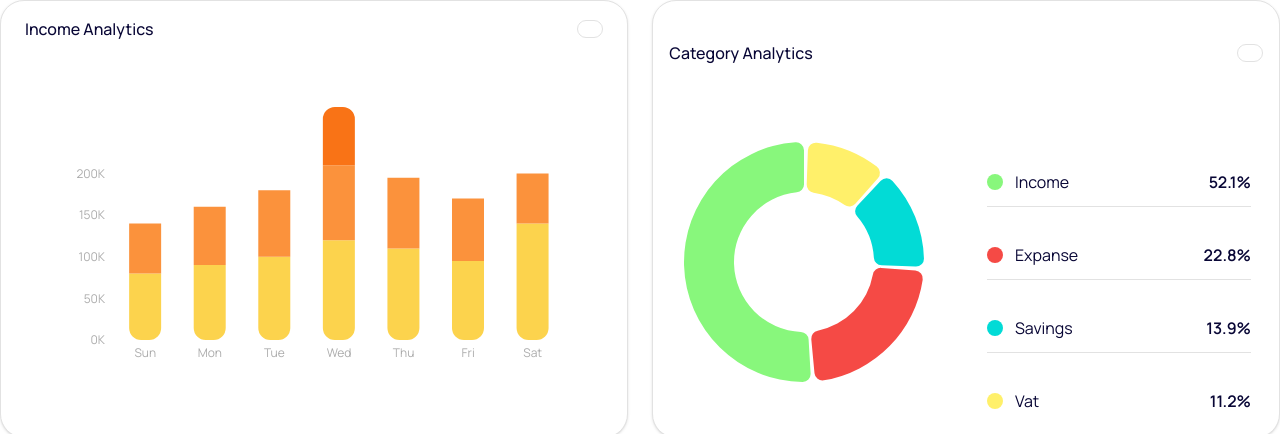
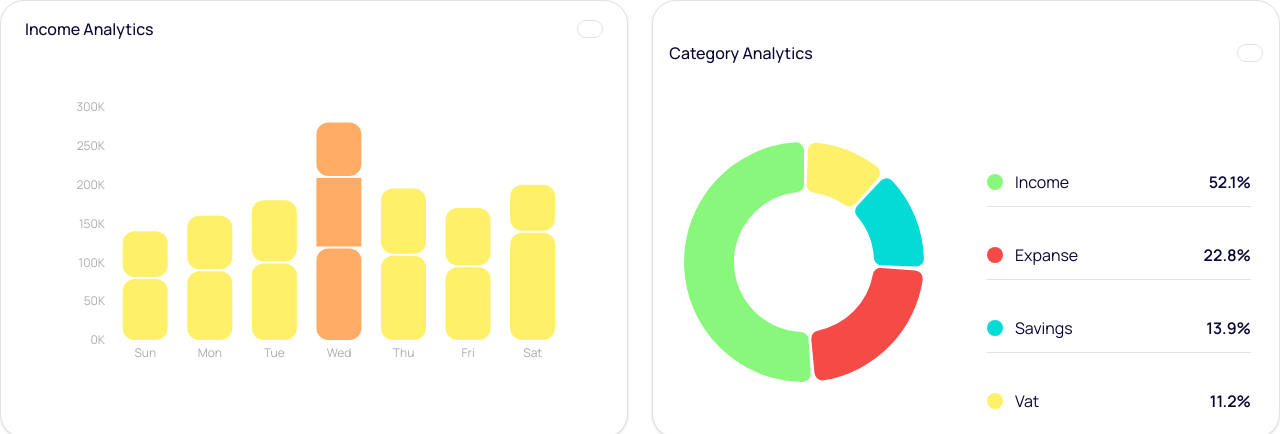
Before and after one commit to nrbnayon/SaaS-Based-CRM-Client, a Next.js app: page /overview in a window 1280 px wide. Shown: the part 500-934 px from the top of the page. Built offline with nearby package versions, Linux system fonts and the light colour scheme.

Commit message:
update AnalyticsSection to enhance income analytics visualization with custom segmented bars

```diff
--- a/src/app/(dashboard)/components/Overview/AnalyticsSection.tsx
+++ b/src/app/(dashboard)/components/Overview/AnalyticsSection.tsx
@@ -19,16 +19,79 @@ import {
 } from "recharts";
 
 export const AnalyticsSection = () => {
-  // Data for Income Analytics using StackedBarChart format
-  const stackedBarData = [
-    { day: "Sun", income1: 80, income2: 60 },
-    { day: "Mon", income1: 90, income2: 70 },
-    { day: "Tue", income1: 100, income2: 80 },
-    { day: "Wed", income1: 120, income2: 90, income3: 70 }, // Wednesday has 3 segments
-    { day: "Thu", income1: 110, income2: 85 },
-    { day: "Fri", income1: 95, income2: 75 },
-    { day: "Sat", income1: 140, income2: 60 },
+  // Data for Income Analytics - single color bars based on total value
+  const incomeData = [
+    { day: "Sun", value: 140, segments: [80, 60] }, // Total: 140 < 80% of 300 = 240, so use #FFF06A
+    { day: "Mon", value: 160, segments: [90, 70] }, // Total: 160 < 80% of 300 = 240, so use #FFF06A
+    { day: "Tue", value: 180, segments: [100, 80] }, // Total: 180 < 80% of 300 = 240, so use #FFF06A
+    { day: "Wed", value: 280, segments: [120, 90, 70] }, // Total: 280 > 80% of 300 = 240, so use #FFAD66
+    { day: "Thu", value: 195, segments: [110, 85] }, // Total: 195 < 80% of 300 = 240, so use #FFF06A
+    { day: "Fri", value: 170, segments: [95, 75] }, // Total: 170 < 80% of 300 = 240, so use #FFF06A
+    { day: "Sat", value: 200, segments: [140, 60] }, // Total: 200 < 80% of 300 = 240, so use #FFF06A
   ];
+
+  // Convert data to format needed for chart with color based on 80% threshold
+  const chartData = incomeData.map((item) => ({
+    day: item.day,
+    value: item.value,
+    color: item.value > 240 ? "#FFAD66" : "#FFF06A", // 80% of 300K = 240K
+  }));
+
+  // Custom bar component to create segmented appearance
+  interface SegmentProps {
+    fill: string;
+    x: number;
+    y: number;
+    width: number;
+    height: number;
+    payload: {
+      segments: number[];
+    };
+  }
+
+  const CustomBar = (props: SegmentProps) => {
+    const { fill, payload, x, y, width, height } = props;
+
+    if (!payload || !payload.segments) return null;
+
+    const segments = payload.segments;
+    const totalValue = segments.reduce((sum, seg) => sum + seg, 0);
+    const segmentGap = 2; // Gap between segments
+    const totalGaps = (segments.length - 1) * segmentGap;
+    const availableHeight = height - totalGaps;
+
+    let currentY = y + height;
+
+    return (
+      <g>
+        {segments.map((segmentValue: number, index: number) => {
+          const segmentHeight: number =
+            (segmentValue / totalValue) * availableHeight;
+          currentY -= segmentHeight;
+
+          // Only first (bottom) and last (top) segments get border radius
+          const isFirstSegment: boolean = index === 0;
+          const isLastSegment: boolean = index === segments.length - 1;
+
+          const rect = (
+            <rect
+              key={index}
+              x={x}
+              y={currentY}
+              width={width}
+              height={segmentHeight}
+              fill={fill}
+              rx={isFirstSegment || isLastSegment ? 12 : 0}
+              ry={isFirstSegment || isLastSegment ? 12 : 0}
+            />
+          );
+
+          currentY -= segmentGap;
+          return rect;
+        })}
+      </g>
+    );
+  };
 
   // Category Analytics data
   const categoryData = [
@@ -59,114 +122,122 @@ export const AnalyticsSection = () => {
   ];
 
   return (
-    <div className='flex gap-6'>
+    <div className="flex gap-6">
       {/* Income Analytics Card */}
-      <Card className='w-1/2 dark:bg-dark-primary rounded-3xl p-4'>
-        <CardHeader className='px-2'>
-          <div className='flex items-center justify-between px-0'>
-            <CardTitle className='font-medium text-foreground text-base'>
+      <Card className="w-1/2 dark:bg-dark-primary rounded-3xl p-4">
+        <CardHeader className="px-2">
+          <div className="flex items-center justify-between px-0">
+            <CardTitle className="font-medium text-foreground text-base">
               Income Analytics
             </CardTitle>
-            <Select defaultValue='week'>
-              <SelectTrigger className='w-auto px-3 py-2 text-muted-foreground rounded-lg border border-solid border-border bg-transparent'>
+            <Select defaultValue="week">
+              <SelectTrigger className="w-auto px-3 py-2 text-muted-foreground rounded-lg border border-solid border-border bg-transparent">
                 <SelectValue
-                  placeholder='Week'
-                  className='font-normal text-border text-xs'
+                  placeholder="Week"
+                  className="font-normal text-border text-xs"
                 />
               </SelectTrigger>
               <SelectContent>
-                <SelectItem value='daily'>Daily</SelectItem>
-                <SelectItem value='weekly'>Weekly</SelectItem>
-                <SelectItem value='monthly'>Monthly</SelectItem>
-                <SelectItem value='yearly'>Yearly</SelectItem>
+                <SelectItem value="daily">Daily</SelectItem>
+                <SelectItem value="weekly">Weekly</SelectItem>
+                <SelectItem value="monthly">Monthly</SelectItem>
+                <SelectItem value="yearly">Yearly</SelectItem>
               </SelectContent>
             </Select>
           </div>
         </CardHeader>
 
-        <CardContent className='p-4 h-80'>
-          <ResponsiveContainer width='100%' height='100%'>
+        <CardContent className="p-4 h-80">
+          <ResponsiveContainer width="100%" height="100%">
             <BarChart
-              data={stackedBarData}
-              margin={{ top: 20, right: 30, left: 20, bottom: 5 }}
-              barCategoryGap='25%'
+              data={chartData}
+              margin={{
+                top: 20,
+                right: 30,
+                left: 20,
+                bottom: 5,
+              }}
+              barGap={10}
+              barCategoryGap="15%"
             >
               <XAxis
-                dataKey='day'
+                dataKey="day"
                 axisLine={false}
                 tickLine={false}
                 tick={{ fontSize: 12, fill: "#ACACAC" }}
+                stroke="none"
               />
               <YAxis
                 axisLine={false}
                 tickLine={false}
                 tick={{ fontSize: 12, fill: "#ACACAC" }}
                 tickFormatter={(value) => `${value}K`}
-                domain={[0, 200]}
-                ticks={[0, 50, 100, 150, 200]}
-              />
-              {/* Stacked bars - all use same stackId to stack on top of each other */}
-              <Bar
-                dataKey='income1'
-                stackId='income'
-                fill='#FCD34D'
-                radius={[0, 0, 12, 12]}
+                domain={[0, 300]}
+                ticks={[0, 50, 100, 150, 200, 250, 300]}
               />
               <Bar
-                dataKey='income2'
-                stackId='income'
-                fill='#FB923C'
-                radius={[0, 0, 0, 0]}
-              />
-              <Bar
-                dataKey='income3'
-                stackId='income'
-                fill='#F97316'
-                radius={[12, 12, 0, 0]}
+                dataKey="value"
+                shape={(props: any) => {
+                  // Find the original data with segments
+                  const originalData = incomeData.find(
+                    (item) => item.day === props.payload.day
+                  );
+                  // Use the color from chartData
+                  const colorData = chartData.find(
+                    (item) => item.day === props.payload.day
+                  );
+                  return (
+                    <CustomBar
+                      {...props}
+                      payload={originalData}
+                      fill={colorData?.color || "#FFF06A"}
+                    />
+                  );
+                }}
               />
             </BarChart>
           </ResponsiveContainer>
         </CardContent>
       </Card>
 
-      {/* Category Analytics Card - same as before */}
-      <Card className='w-1/2 dark:bg-dark-primary rounded-3xl'>
-        <CardHeader className='p-2'>
-          <div className='flex items-center justify-between p-2'>
-            <CardTitle className='font-medium text-foreground text-base'>
+      {/* Category Analytics Card */}
+      <Card className="w-1/2 dark:bg-dark-primary rounded-3xl">
+        <CardHeader className="p-2">
+          <div className="flex items-center justify-between p-2">
+            <CardTitle className="font-medium text-foreground text-base">
               Category Analytics
             </CardTitle>
-            <Select defaultValue='yearly'>
-              <SelectTrigger className='w-auto px-3 py-2 text-muted-foreground rounded-lg border border-border bg-transparent'>
+            <Select defaultValue="yearly">
+              <SelectTrigger className="w-auto px-3 py-2 text-muted-foreground rounded-lg border border-border bg-transparent">
                 <SelectValue
-                  placeholder='Yearly'
-                  className='font-normal text-border text-xs'
+                  placeholder="Yearly"
+                  className="font-normal text-border text-xs"
                 />
               </SelectTrigger>
               <SelectContent>
-                <SelectItem value='yearly'>Yearly</SelectItem>
-                <SelectItem value='monthly'>Monthly</SelectItem>
-                <SelectItem value='weekly'>Weekly</SelectItem>
+                <SelectItem value="yearly">Yearly</SelectItem>
+                <SelectItem value="monthly">Monthly</SelectItem>
+                <SelectItem value="weekly">Weekly</SelectItem>
               </SelectContent>
             </Select>
           </div>
         </CardHeader>
 
-        <CardContent className='p-4 flex items-center justify-between flex-1'>
-          <div className='relative w-[270px] h-[270px]'>
-            <ResponsiveContainer width='100%' height='100%'>
+        <CardContent className="p-4 flex items-center justify-between flex-1">
+          <div className="relative w-[270px] h-[270px]">
+            <ResponsiveContainer width="100%" height="100%">
               <PieChart>
                 <Pie
                   data={categoryData}
-                  cx='50%'
-                  cy='50%'
+                  cx="50%"
+                  cy="50%"
                   innerRadius={70}
                   outerRadius={120}
                   paddingAngle={2}
-                  dataKey='value'
+                  dataKey="value"
                   startAngle={90}
                   endAngle={450}
-                  stroke='none'
+                  stroke="none"
                   cornerRadius={8}
                 >
                   {categoryData.map((entry, index) => (
@@ -181,25 +252,25 @@ export const AnalyticsSection = () => {
             </ResponsiveContainer>
           </div>
 
-          <div className='flex flex-col w-72 h-52 items-start gap-6 p-3 rounded-2xl'>
+          <div className="flex flex-col w-72 h-52 items-start gap-6 p-3 rounded-2xl">
             {categoryData.map((category, index) => (
-              <div key={index} className='w-full'>
-                <div className='flex items-center justify-between w-full'>
-                  <div className='flex items-center gap-3'>
+              <div key={index} className="w-full">
+                <div className="flex items-center justify-between w-full">
+                  <div className="flex items-center gap-3">
                     <div
-                      className='w-4 h-4 rounded-full'
+                      className="w-4 h-4 rounded-full"
                       style={{ backgroundColor: category.color }}
                     />
-                    <div className='font-normal text-foreground text-base leading-6'>
+                    <div className="font-normal text-foreground text-base leading-6">
                       {category.name}
                     </div>
                   </div>
-                  <div className='font-semibold text-foreground text-base leading-6'>
+                  <div className="font-semibold text-foreground text-base leading-6">
                     {category.percentage}
                   </div>
                 </div>
                 {index < categoryData.length - 1 && (
-                  <div className='w-full h-px bg-border my-3' />
+                  <div className="w-full h-px bg-border my-3" />
                 )}
               </div>
             ))}
@@ -233,7 +304,7 @@ export const AnalyticsSection = () => {
 //       day: "Sun",
 //       bars: [
 //         { height: "h-6", bg: "bg-yellow-light" },
-//         { height: "h-[49px]", bg: "bg-yellow-light" },
+//         { height: "h-12", bg: "bg-yellow-light" },
 //       ],
 //     },
 //     {
@@ -310,40 +381,40 @@ export const AnalyticsSection = () => {
 //   ];
 
 //   return (
-//     <div className='flex gap-6'>
+//     <div className="flex gap-6">
 //       {/* Income Analytics Card */}
-//       <Card className='w-1/2 dark:bg-dark-primary rounded-3xl p-4 flex flex-col justify-between'>
-//         <CardHeader className='px-2'>
-//           <div className='flex items-center justify-between px-0'>
-//             <CardTitle className='font-medium text-foreground text-base'>
+//       <Card className="w-1/2 dark:bg-dark-primary rounded-3xl p-4 flex flex-col justify-between">
+//         <CardHeader className="px-2">
+//           <div className="flex items-center justify-between px-0">
+//             <CardTitle className="font-medium text-foreground text-base">
 //               Income Analytics
 //             </CardTitle>
 
-//             <Select defaultValue='week'>
-//               <SelectTrigger className='w-auto px-3 py-2 text-muted-foreground rounded-lg border border-solid border-border bg-transparent'>
+//             <Select defaultValue="week">
+//               <SelectTrigger className="w-auto px-3 py-2 text-muted-foreground rounded-lg border border-solid border-border bg-transparent">
 //                 <SelectValue
-//                   placeholder='Week'
-//                   className='font-normal text-border text-xs'
+//                   placeholder="Week"
+//                   className="font-normal text-border text-xs"
 //                 />
 //               </SelectTrigger>
 //               <SelectContent>
-//                 <SelectItem value='daily'>Daily</SelectItem>
-//                 <SelectItem value='week'>Week</SelectItem>
-//                 <SelectItem value='month'>Month</SelectItem>
-//                 <SelectItem value='year'>Year</SelectItem>
+//                 <SelectItem value="daily">Daily</SelectItem>
+//                 <SelectItem value="week">Week</SelectItem>
+//                 <SelectItem value="month">Month</SelectItem>
+//                 <SelectItem value="year">Year</SelectItem>
 //               </SelectContent>
 //             </Select>
 //           </div>
 //         </CardHeader>
 
-//         <CardContent className='p-4'>
-//           <div className='flex items-end justify-center gap-6 h-full dark:bg-dark-primary'>
+//         <CardContent className="p-4">
+//           <div className="flex items-end justify-center gap-6 h-full dark:bg-dark-primary">
 //             {/* Y-axis labels */}
-//             <div className='flex flex-col items-end justify-between h-full'>
+//             <div className="flex flex-col items-end justify-between h-full">
 //               {yAxisLabels.map((label, index) => (
 //                 <div
 //                   key={index}
-//                   className='font-normal text-muted-foreground text-xs'
+//                   className="font-normal text-muted-foreground text-xs"
 //                 >
 //                   {label}
 //                 </div>
@@ -351,12 +422,12 @@ export const AnalyticsSection = () => {
 //             </div>
 
 //             {/* Bar chart */}
-//             <div className='flex-1 flex flex-col items-start gap-2.5'>
-//               <div className='flex items-end justify-between w-full'>
+//             <div className="flex-1 flex flex-col items-start gap-2.5">
+//               <div className="flex items-end justify-between w-full">
 //                 {barChartData.map((dayData, dayIndex) => (
 //                   <div
 //                     key={dayIndex}
-//                     className='flex flex-col items-start justify-center gap-1'
+//                     className="flex flex-col items-start justify-center gap-1"
 //                   >
 //                     {dayData.bars.map((bar, barIndex) => (
 //                       <div
@@ -369,11 +440,11 @@ export const AnalyticsSection = () => {
 //               </div>
 
 //               {/* X-axis labels */}
-//               <div className='flex items-end justify-between w-full'>
+//               <div className="flex items-end justify-between w-full">
 //                 {weekDays.map((day, index) => (
 //                   <div
 //                     key={index}
-//                     className='w-16 font-normal text-[#ACACAC] text-sm text-center'
+//                     className="w-16 font-normal text-[#ACACAC] text-sm text-center"
 //                   >
 //                     {day}
 //                   </div>
@@ -385,44 +456,46 @@ export const AnalyticsSection = () => {
 //       </Card>
 
 //       {/* Category Analytics Card */}
-//       <Card className='w-1/2 dark:bg-dark-primary rounded-3xl'>
-//         <CardHeader className='p-2'>
-//           <div className='flex items-center justify-between p-2'>
-//             <CardTitle className='font-medium text-foreground text-base'>
+//       <Card className="w-1/2 dark:bg-dark-primary rounded-3xl">
+//         <CardHeader className="p-2">
+//           <div className="flex items-center justify-between p-2">
+//             <CardTitle className="font-medium text-foreground text-base">
 //               Category Analytics
 //             </CardTitle>
-//             <Select defaultValue='yearly'>
-//               <SelectTrigger className='w-auto px-3 py-2 text-muted-foreground rounded-lg border border-border bg-transparent'>
+//             <Select defaultValue="week">
+//               <SelectTrigger className="w-auto px-3 py-2 text-muted-foreground rounded-lg border border-solid border-border bg-transparent">
 //                 <SelectValue
-//                   placeholder='Yearly'
-//                   className='font-normal text-border text-xs'
+//                   placeholder="Week"
+//                   className="font-normal text-border text-xs"
 //                 />
 //               </SelectTrigger>
 //               <SelectContent>
-//                 <SelectItem value='yearly'>Yearly</SelectItem>
-//                 <SelectItem value='monthly'>Monthly</SelectItem>
-//                 <SelectItem value='weekly'>Weekly</SelectItem>
+//                 <SelectItem value="daily">Daily</SelectItem>
+//                 <SelectItem value="week">Week</SelectItem>
+//                 <SelectItem value="month">Month</SelectItem>
+//                 <SelectItem value="year">Year</SelectItem>
 //               </SelectContent>
 //             </Select>
 //           </div>
 //         </CardHeader>
 
-//         <CardContent className='p-4 flex items-center justify-between flex-1'>
+//         <CardContent className="p-4 flex items-center justify-between flex-1">
 //           {/* Enhanced Pie chart */}
-//           <div className='relative w-[270px] h-[270px]'>
-//             <ResponsiveContainer width='100%' height='100%'>
+//           <div className="relative w-[270px] h-[270px]">
+//             <ResponsiveContainer width="100%" height="100%">
 //               <PieChart>
 //                 <Pie
 //                   data={categoryData}
-//                   cx='50%'
-//                   cy='50%'
+//                   cx="50%"
+//                   cy="50%"
 //                   innerRadius={70}
 //                   outerRadius={120}
 //                   paddingAngle={2}
-//                   dataKey='value'
+//                   dataKey="value"
 //                   startAngle={90}
 //                   endAngle={450}
-//                   stroke='none'
+//                   stroke="none"
+//                   cornerRadius={8}
 //                 >
 //                   {categoryData.map((entry, index) => (
 //                     <Cell
@@ -437,25 +510,25 @@ export const AnalyticsSection = () => {
 //           </div>
 
 //           {/* Enhanced Category legend */}
-//           <div className='flex flex-col w-72 h-52 items-start gap-6 p-3 rounded-2xl'>
+//           <div className="flex flex-col w-72 h-52 items-start gap-6 p-3 rounded-2xl">
 //             {categoryData.map((category, index) => (
-//               <div key={index} className='w-full'>
-//                 <div className='flex items-center justify-between w-full'>
-//                   <div className='flex items-center gap-3'>
+//               <div key={index} className="w-full">
+//                 <div className="flex items-center justify-between w-full">
+//                   <div className="flex items-center gap-3">
 //                     <div
-//                       className='w-4 h-4 rounded-full'
+//                       className="w-4 h-4 rounded-full"
 //                       style={{ backgroundColor: category.color }}
 //                     />
-//                     <div className='font-normal text-foreground text-base leading-6'>
+//                     <div className="font-normal text-foreground text-base leading-6">
 //                       {category.name}
 //                     </div>
 //                   </div>
-//                   <div className='font-semibold text-foreground text-base leading-6'>
+//                   <div className="font-semibold text-foreground text-base leading-6">
 //                     {category.percentage}
 //                   </div>
 //                 </div>
 //                 {index < categoryData.length - 1 && (
-//                   <div className='w-full h-px bg-border my-3' />
+//                   <div className="w-full h-px bg-border my-3" />
 //                 )}
 //               </div>
 //             ))}
```
Also changed, not shown: 1 other file (tests, documents, lock files or other folders).
